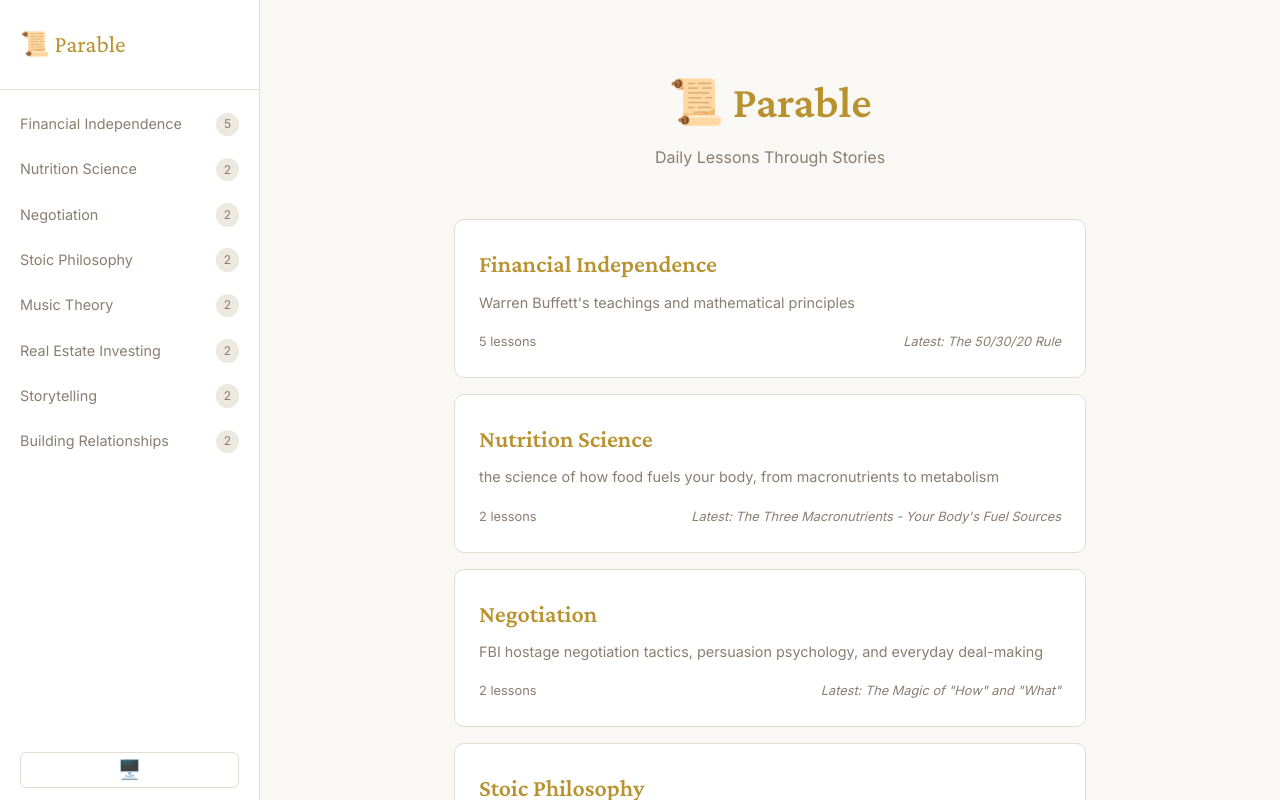
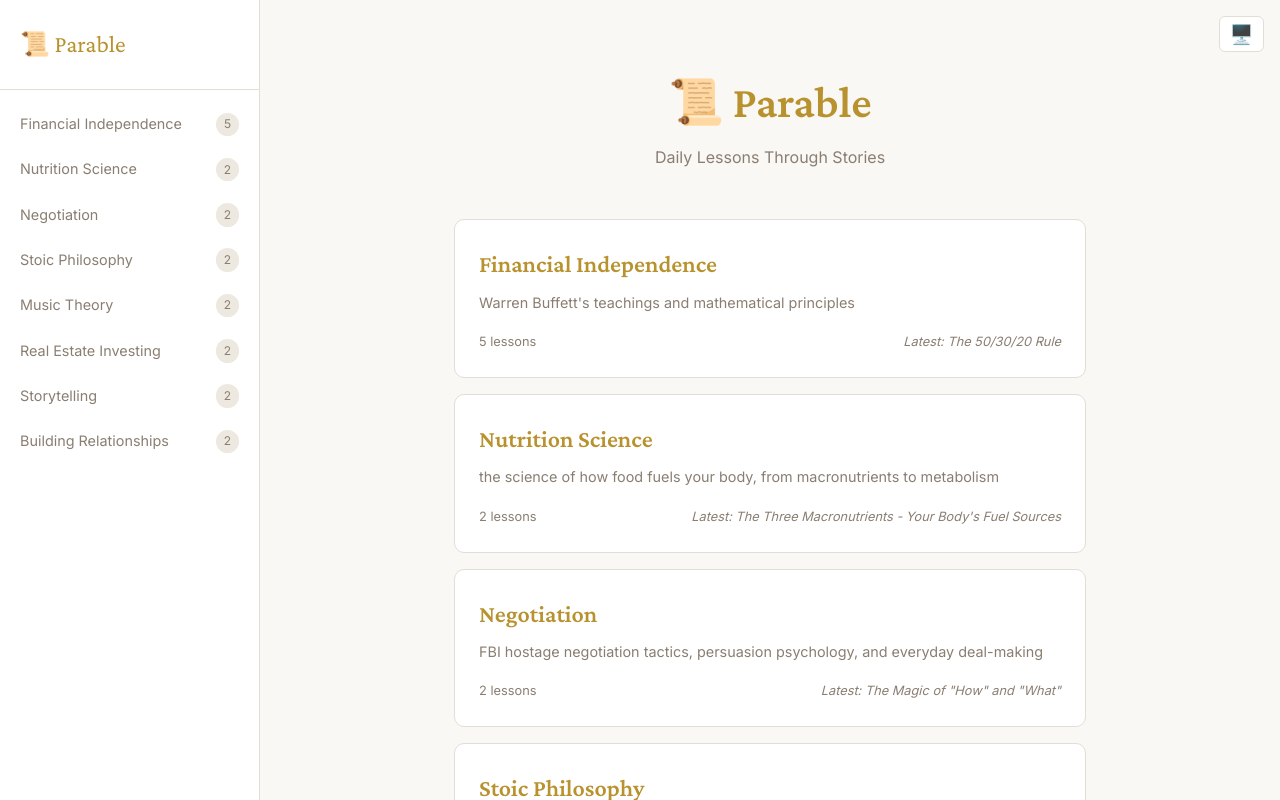
Before and after one commit to camptracker/parable, a React (Vite) app: page / in a window 1280 px wide. Shown: the top 800 px of the page. Built offline with nearby package versions, Linux system fonts and the light colour scheme.

Commit message:
Move theme toggle to floating top-right

```diff
--- a/src/App.tsx
+++ b/src/App.tsx
@@ -39,10 +39,13 @@ function App() {
   return (
     <HashRouter>
       <div className="app-layout">
-        <Sidebar open={sidebarOpen} onClose={() => setSidebarOpen(false)} mode={mode} resolvedTheme={resolved} onToggleTheme={() => setMode(m => m === 'auto' ? 'light' : m === 'light' ? 'dark' : 'auto')} />
+        <Sidebar open={sidebarOpen} onClose={() => setSidebarOpen(false)} />
         <div className="main-content">
           <button className="hamburger" onClick={() => setSidebarOpen(true)} aria-label="Open menu">
             ☰
+          </button>
+          <button className="theme-toggle" onClick={() => setMode(m => m === 'auto' ? 'light' : m === 'light' ? 'dark' : 'auto')} title={`Theme: ${mode}`}>
+            {mode === 'auto' ? '🖥️' : resolved === 'dark' ? '☀️' : '🌙'}
           </button>
           <Routes>
             <Route path="/" element={<Home />} />
--- a/src/components/Sidebar.tsx
+++ b/src/components/Sidebar.tsx
@@ -4,12 +4,9 @@ import { series } from '../data/lessons';
 interface SidebarProps {
   open: boolean;
   onClose: () => void;
-  mode: 'dark' | 'light' | 'auto';
-  resolvedTheme: 'dark' | 'light';
-  onToggleTheme: () => void;
 }
 
-export default function Sidebar({ open, onClose, mode, resolvedTheme, onToggleTheme }: SidebarProps) {
+export default function Sidebar({ open, onClose }: SidebarProps) {
   const location = useLocation();
   const currentSeriesId = location.pathname.split('/')[1] || '';
 
@@ -33,9 +30,6 @@ export default function Sidebar({ open, onClose, mode, resolvedTheme, onToggleTh
             </Link>
           ))}
         </nav>
-        <button className="theme-toggle" onClick={onToggleTheme} title={`Theme: ${mode}`}>
-          {mode === 'auto' ? '🖥️' : resolvedTheme === 'dark' ? '☀️' : '🌙'}
-        </button>
       </aside>
     </>
   );
--- a/src/index.css
+++ b/src/index.css
@@ -231,10 +231,11 @@ body {
 
 /* Theme toggle */
 .theme-toggle {
-  background: none; border: 1px solid var(--border);
+  position: fixed; top: 1rem; right: 1rem; z-index: 90;
+  background: var(--surface); border: 1px solid var(--border);
   color: var(--text-muted); font-size: 1.2rem;
   padding: 0.35rem 0.6rem; border-radius: 6px; cursor: pointer;
-  transition: all 0.2s; margin: 0.75rem 1.25rem;
+  transition: all 0.2s;
 }
 .theme-toggle:hover { color: var(--gold); border-color: var(--gold-dim); }
 
```
